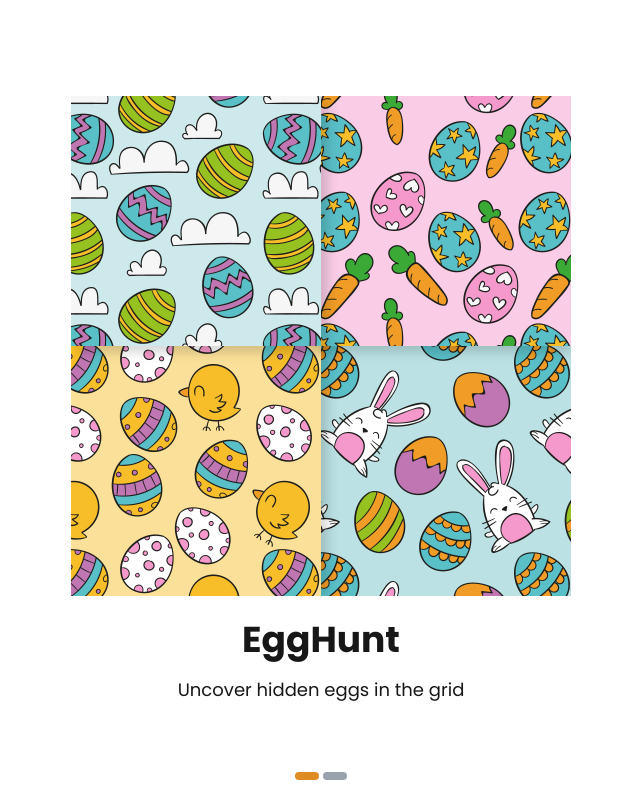
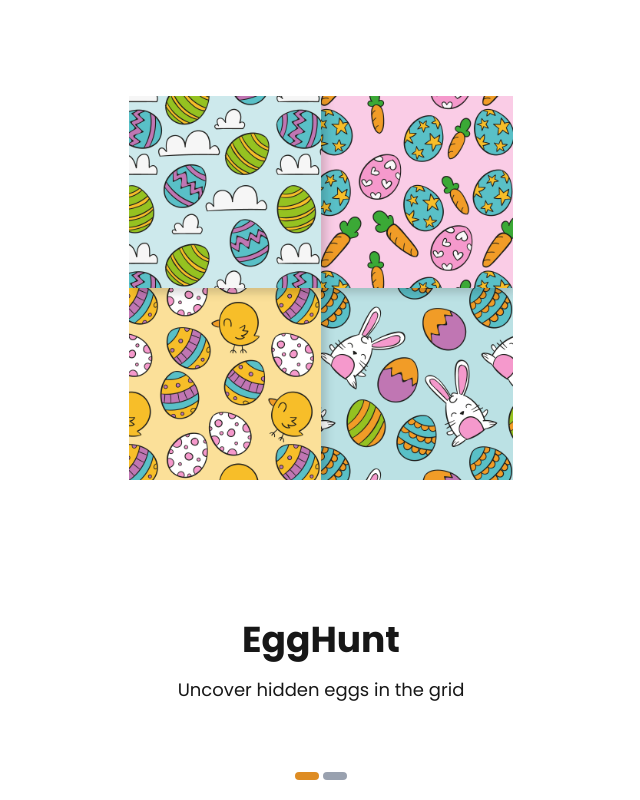
Before and after one commit to aaronted009/egg-hunt, a Next.js app: page / in a window 1280 px wide. Shown: the whole page, without its empty margins (319-959 px from the left). Built offline with nearby package versions, Linux system fonts and the light colour scheme.

Commit message:
:art: style: adjust main layout and carousel padding
- remove flex properties from main component
- update padding for carousel slide for better spacing

```diff
--- a/app/page.tsx
+++ b/app/page.tsx
@@ -2,7 +2,7 @@ import Carousel from "./ui/carousel";
 
 export default function Home() {
   return (
-    <main className="flex min-h-screen flex-col items-center justify-between">
+    <main>
       <Carousel />
     </main>
   );
--- a/app/ui/carousel.tsx
+++ b/app/ui/carousel.tsx
@@ -21,13 +21,14 @@ export default function Carousel() {
         style={{ transform: `translateX(-${currentIndex * 100}%)` }}
       >
         {/* Slide 1 */}
-        <div className="w-full flex-shrink-0 flex min-h-screen flex-col items-center justify-between p-24">
+        <div className="w-full flex-shrink-0 flex min-h-screen flex-col items-center p-10 md:p-24">
           <Image
             src="/assets/eggs.jpg"
             alt="Eggs"
             width={500}
             height={500}
             priority
+            className="w-96 h-96 sm:w-96 sm:h-96 object-contain mb-16 md:mb-auto"
           />
           <div className="text-center">
             <h1 className="text-4xl font-bold">EggHunt</h1>
```
